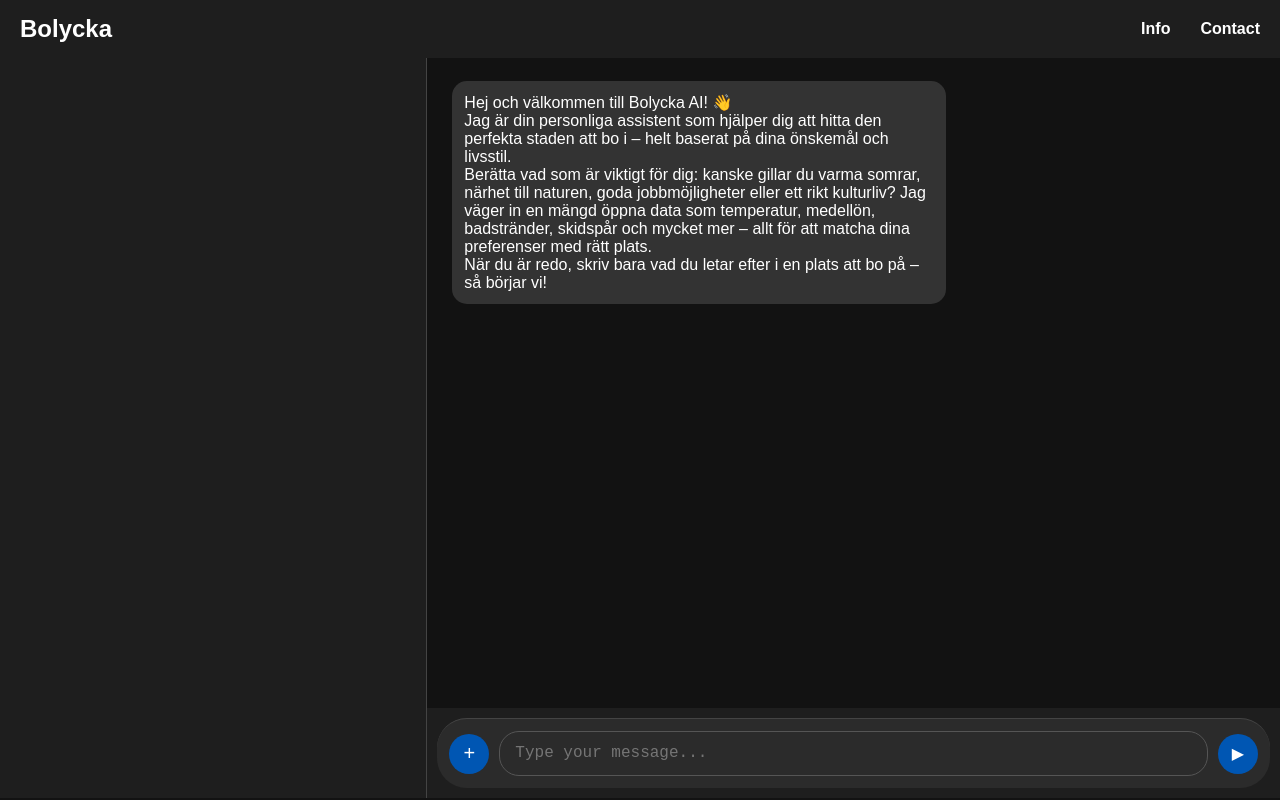
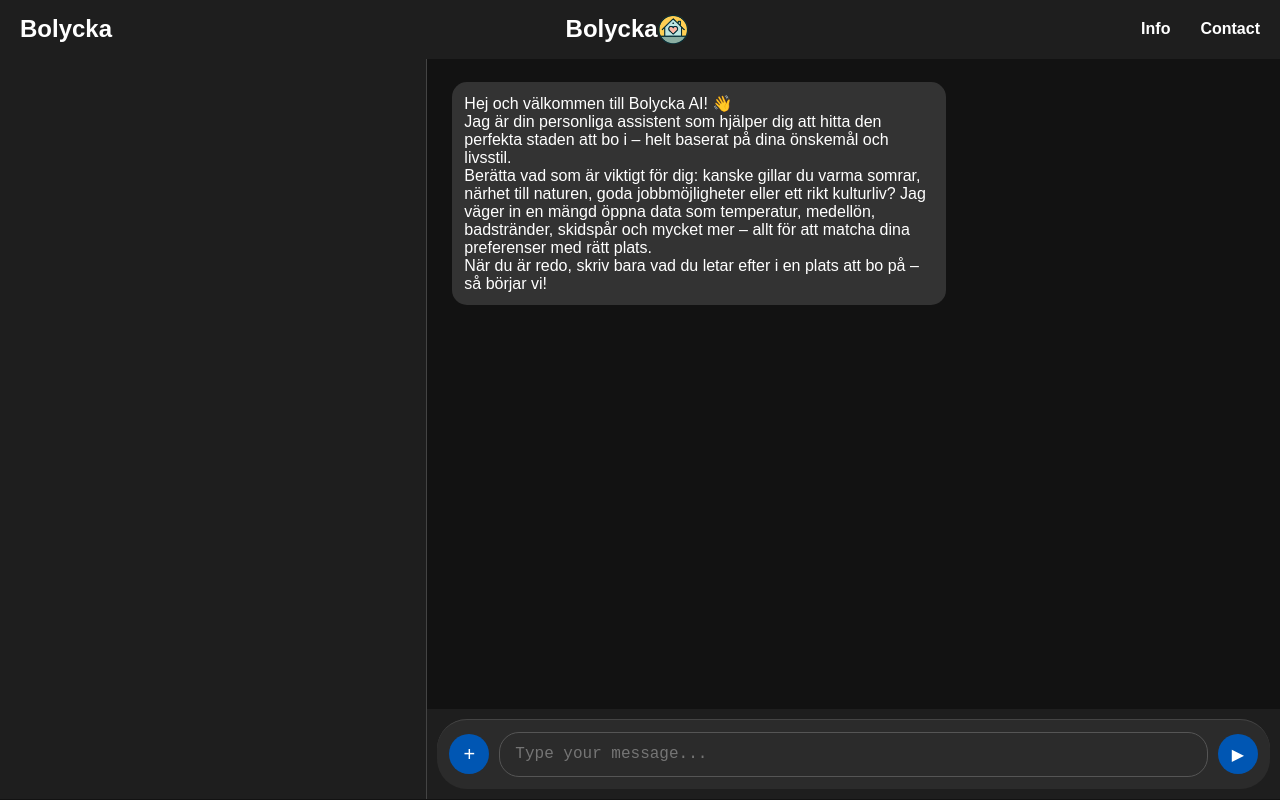
Before and after one commit to GigaCat53/gigacat53.github.io, a plain HTML site: page Old code/index.html in a window 1280 px wide. Drawn offline with nearby package versions, Linux system fonts and the light colour scheme; files whose address does not match are found by name.

Commit message:
Update index.html

```diff
--- a/Old code/index.html
+++ b/Old code/index.html
@@ -14,6 +14,11 @@
 <body id="bas">
   <header>
     <div class="logo">Bolycka</div>
+
+    <div class="logo">Bolycka
+      <img class ="logga" src="C:\Users\LorentzHjalmarsson\Desktop\azure_ai\Old code\bilder\Bolycka.png">
+    </div>
+
     <nav>
       <ul>
         <li><a href="#info">Info</a></li>
```
